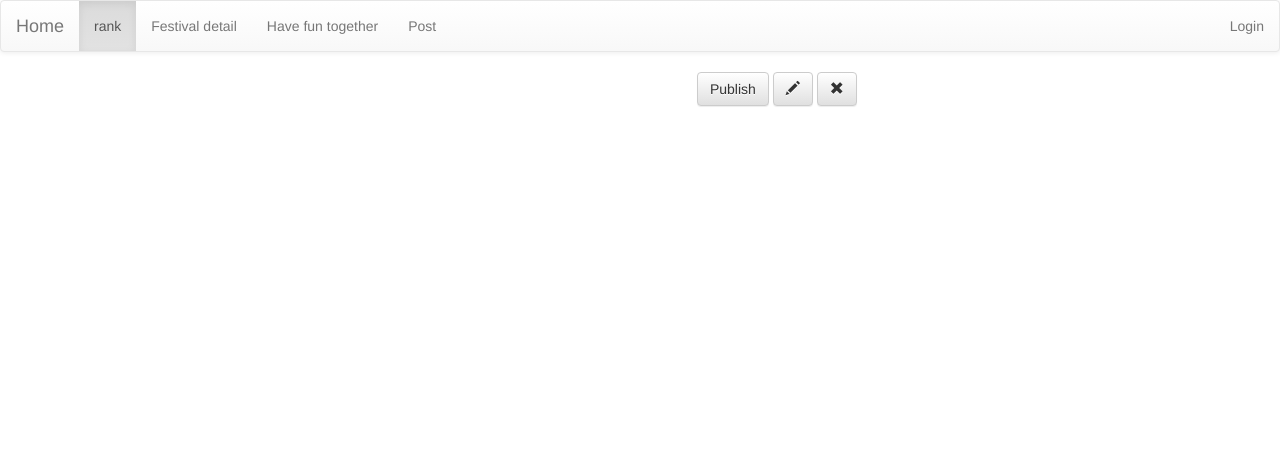
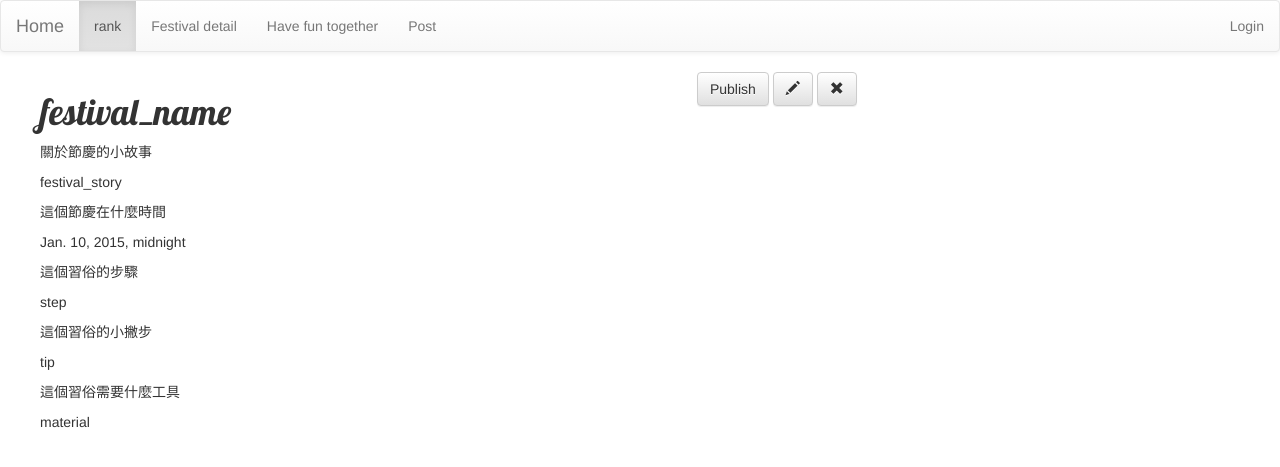
Before and after one commit to SNA-festival/festival, a Django app: page /post/1/ in a window 1280 px wide. Shown: the top 467 px of the page. Run offline with Django 3.2, Linux system fonts and the light colour scheme; data comes from the database, SQL or seed files in the repository; both versions use the stored data as it was after the commit; some libraries are stand-ins or nearby versions.

Commit message:
Post page

```diff
--- a/mysite/blog/templates/blog/post_detail.html
+++ b/mysite/blog/templates/blog/post_detail.html
@@ -11,6 +11,15 @@
     <a class="btn btn-default" href="{% url 'post_edit' pk=post.pk %}"><span class="glyphicon glyphicon-pencil"></span></a>
     <a class="btn btn-default" href="{% url 'post_remove' pk=post.pk %}"><span class="glyphicon glyphicon-remove"></span></a>
     </div>
-    <h1>{{ post.title }}</h1>
-    <p>{{ post.text1 }}</p>
+    <h1>{{ post.festival_name }}</h1>
+    <p>關於節慶的小故事</p>
+    <p>{{ post.festival_story }}</p>
+    <p>這個節慶在什麼時間</p>
+    <p>{{ post.set_date }}</p>
+    <p>這個習俗的步驟</p>
+    <p>{{ post.step }}</p>
+    <p>這個習俗的小撇步</p>
+    <p>{{ post.tip }}</p>
+    <p>這個習俗需要什麼工具</p>
+    <p>{{ post.material }}</p>
 {% endblock %}
--- a/mysite/blog/templates/blog/post_list.html
+++ b/mysite/blog/templates/blog/post_list.html
@@ -5,8 +5,8 @@
     {% for post in posts %}
         <div class="post">
             <small class="date">published: {{ post.published_date|date:'d-m-Y' }}</small>
-            <h1><a href="{% url 'blog.views.post_detail' pk=post.pk %}">{{ post.title }}</a></h1>
-            <p>{{ post.text1|truncatechars:200 }}</p>
+            <h1><a href="{% url 'blog.views.post_detail' pk=post.pk %}">{{ post.festival_name }}</a></h1>
+            <p>{{ post.festival_story|truncatechars:200 }}</p>
         </div>
     {% endfor %}
 {% endblock %}
```
Also changed, not shown: mysite/database/database.sqlite3.
